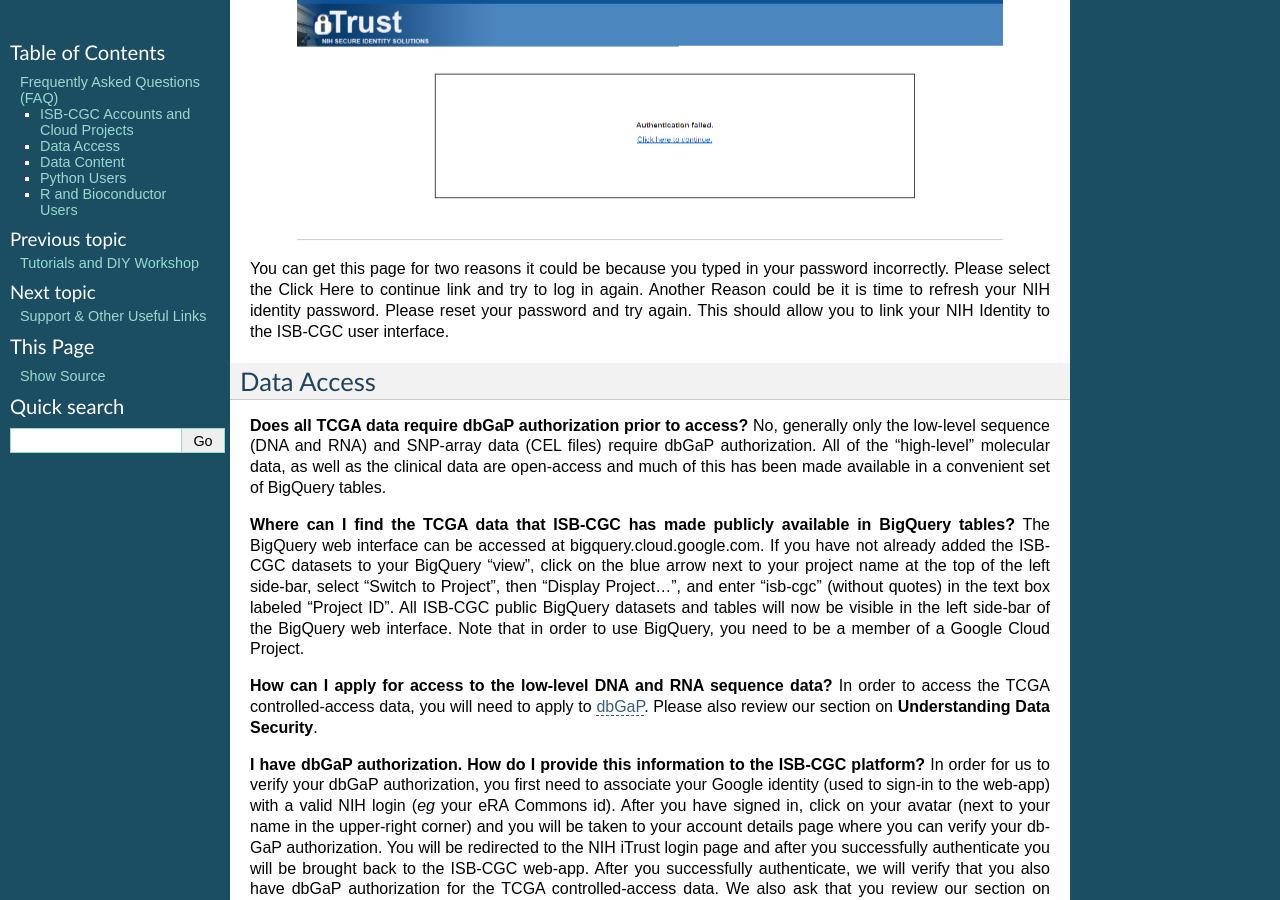
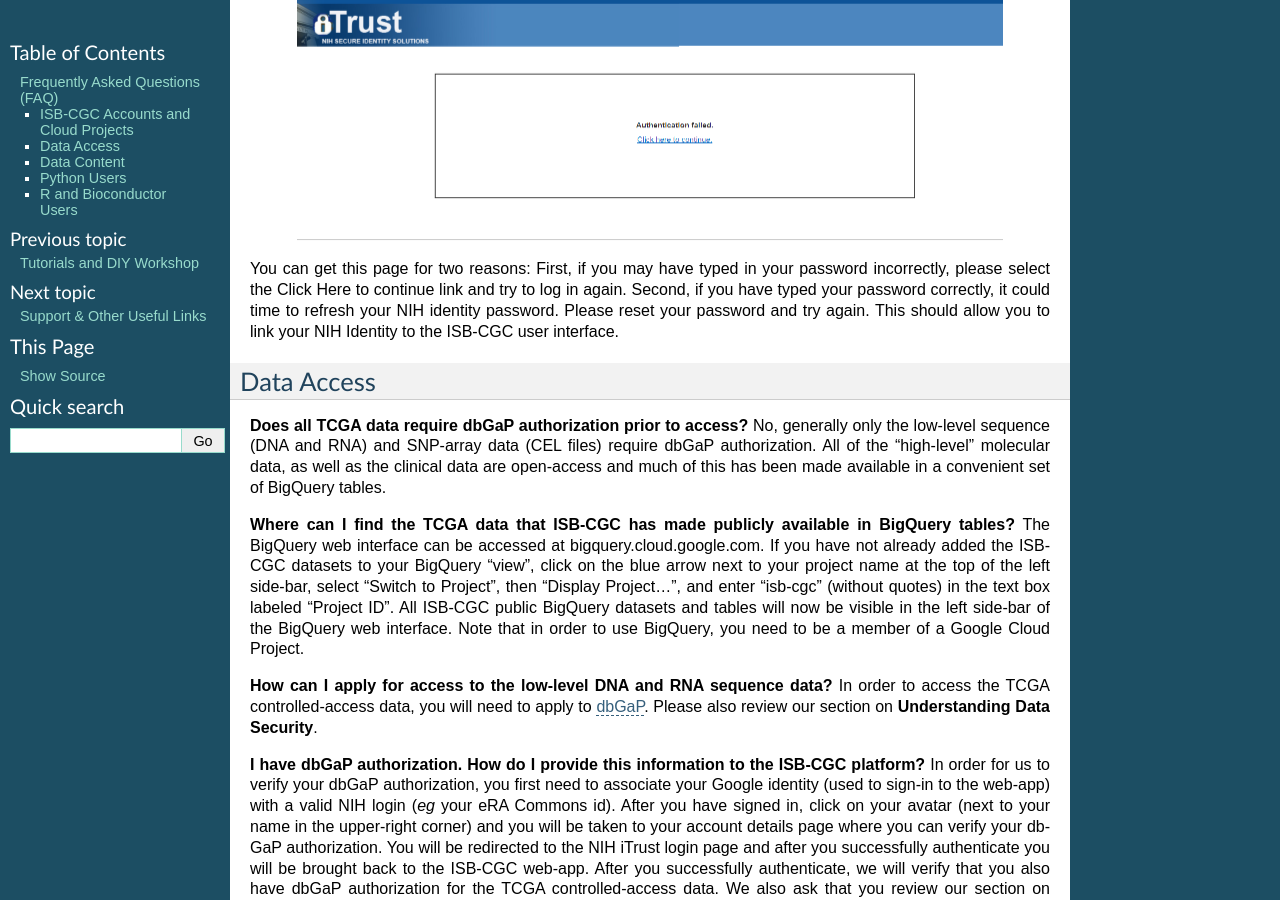
Before and after one commit to isb-cgc/readthedocs, a Sphinx documentation site: the page built from docs/source/sections/FAQ.rst, in a window 1280 px wide and 900 px high, scrolled down 1635 px. Built offline with Sphinx 7.4.7, drawn with Linux system fonts in a browser that asks for light colours; pages that are not in the unit, such as notebooks, are missing from menus.

Commit message:
Update FAQ.rst

```diff
--- a/docs/source/sections/FAQ.rst
+++ b/docs/source/sections/FAQ.rst
@@ -70,7 +70,7 @@
    :scale: 50
    :align: center
 
-You can get this page for two reasons it could be because you typed in your password incorrectly. Please select the Click Here to continue link and try to log in again.  Another Reason could be it is time to refresh your NIH identity password.  Please reset your password and try again.  This should allow you to link your NIH Identity to the ISB-CGC user interface.
+You can get this page for two reasons:  First, if you may have typed in your password incorrectly, please select the Click Here to continue link and try to log in again.  Second, if you have typed your password correctly, it could time to refresh your NIH identity password.  Please reset your password and try again.  This should allow you to link your NIH Identity to the ISB-CGC user interface.
 
 Data Access
 ###########
```
